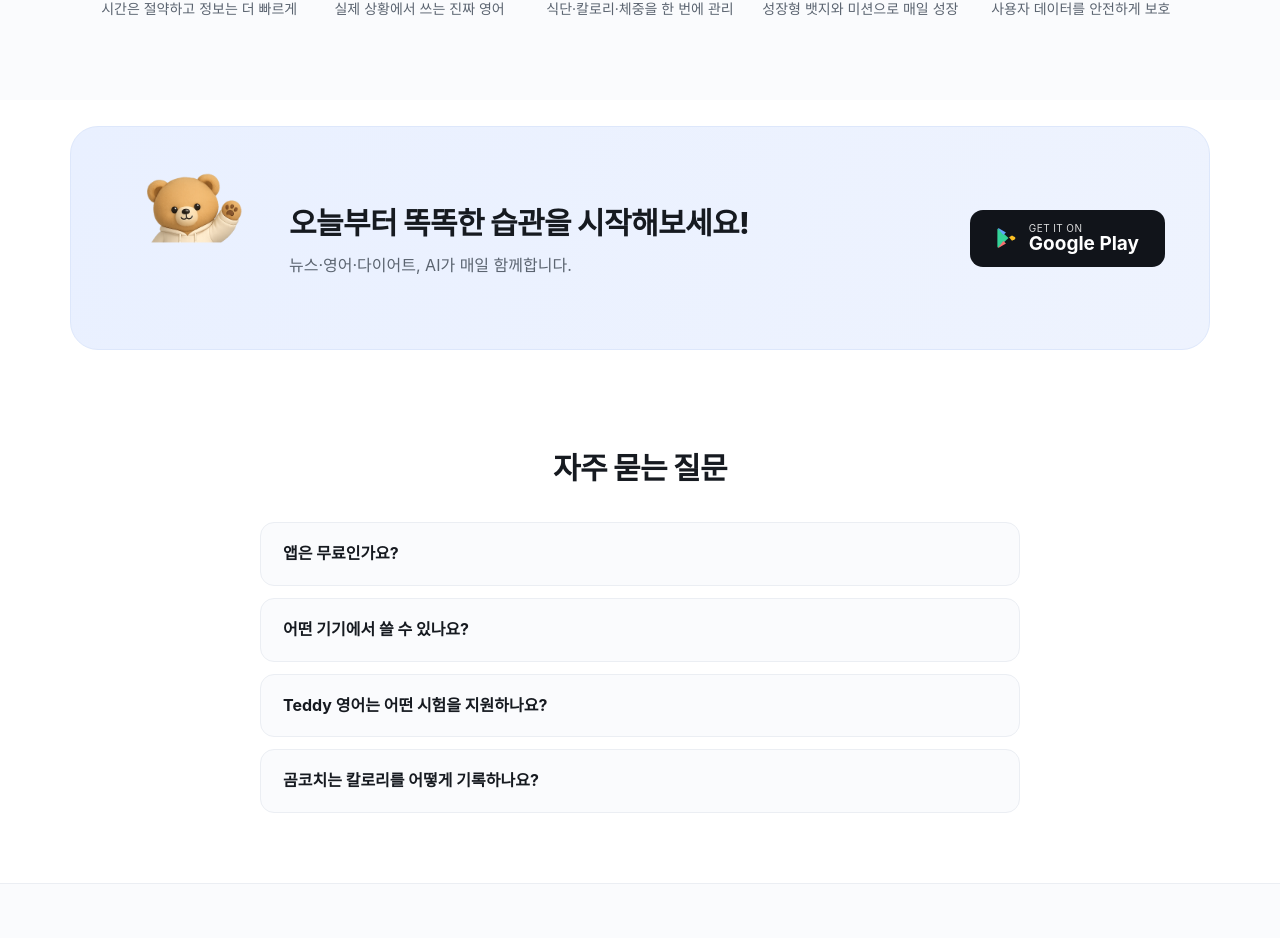
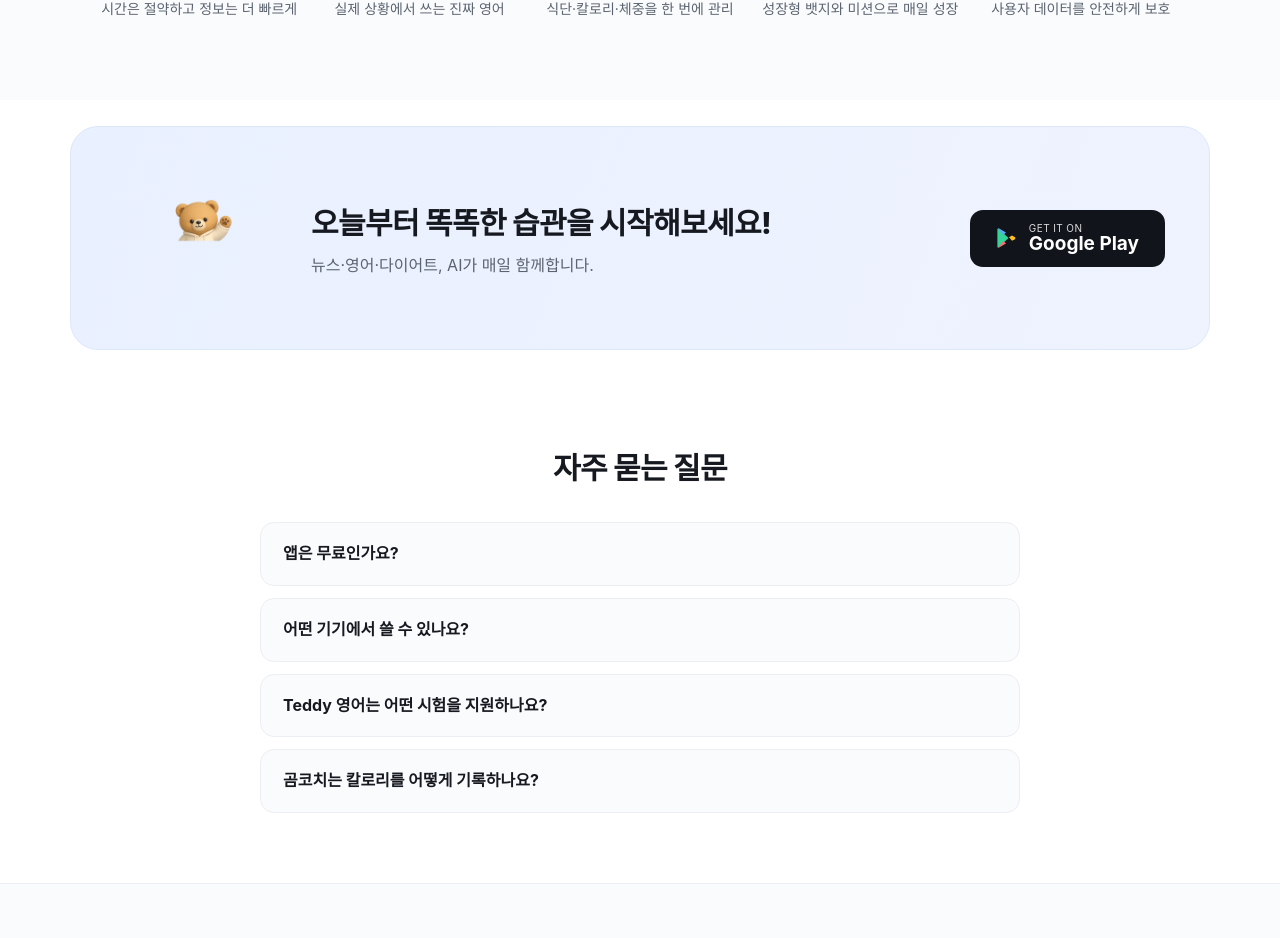
Before and after one commit to YouJinSeon/teddy-lending, a Next.js app: page / in a window 1280 px wide. Shown: the part 2851-3789 px from the top of the page. Built offline with nearby package versions, Linux system fonts and the light colour scheme; no server answers.

Commit message:
fix: 마스코트 안 잘리게 contain 처리

```diff
--- a/app/globals.css
+++ b/app/globals.css
@@ -96,8 +96,8 @@ h1, h2, h3, h4 { letter-spacing: -0.6px; }
 /* CTA band */
 .band { padding: 26px 0 64px; }
 .band-inner { display: flex; align-items: center; gap: 24px; background: linear-gradient(110deg, #e9f0ff, #eef3fe); border: 1px solid #dde7fb; border-radius: 28px; padding: 36px 44px; }
-.mascot-wrap { flex: 0 0 auto; width: 150px; height: 150px; display: flex; align-items: center; justify-content: center; overflow: hidden; }
-.mascot { width: 290px; height: auto; }
+.mascot-wrap { flex: 0 0 auto; width: 172px; height: 150px; }
+.mascot { width: 100%; height: 100%; object-fit: contain; }
 .band-text { flex: 1; }
 .band-text h2 { font-size: clamp(22px, 3vw, 30px); font-weight: 800; }
 .band-text p { color: var(--sub); margin-top: 6px; }
```
